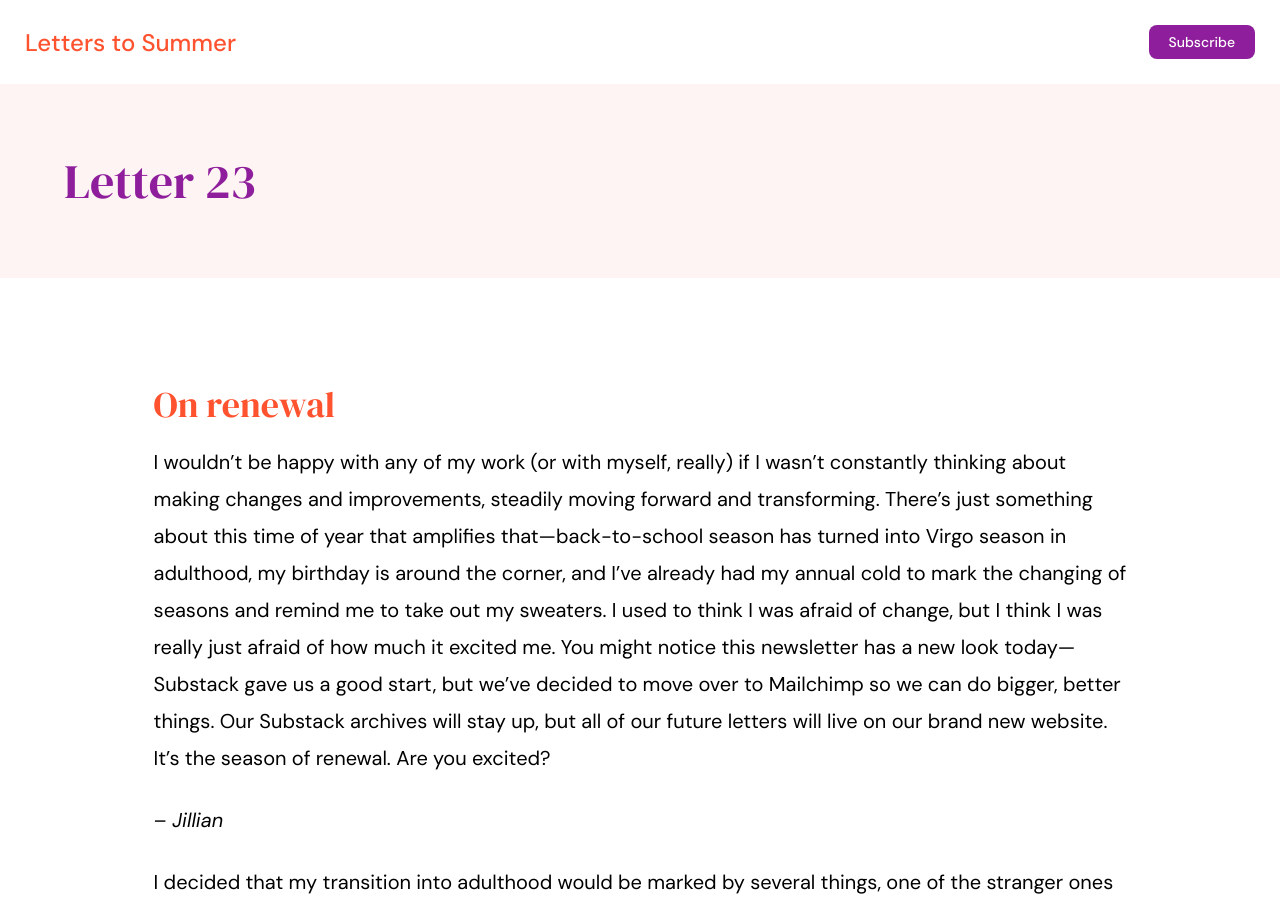
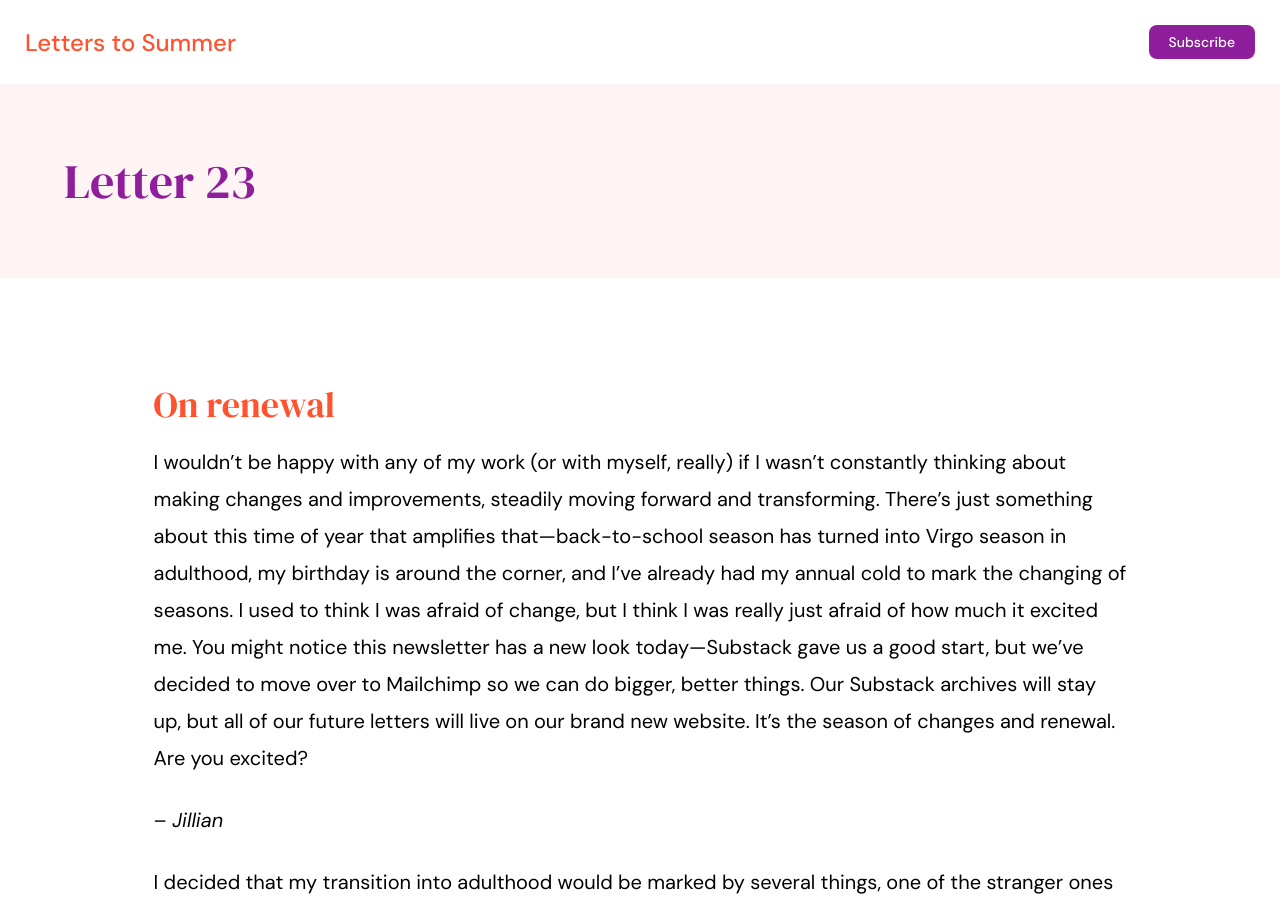
Before and after one commit to jilliangmeehan/letters-to-summer, a Jekyll site: the page built from _posts/2019-10-09-23.md, in a window 1280 px wide and 900 px high. Built offline with Jekyll 4.4.1, drawn with Linux system fonts in a browser that asks for light colours; comment, search, counter and statistics services are not loaded.

Commit message:
Update 2019-10-09-23.md

```diff
--- a/_posts/2019-10-09-23.md
+++ b/_posts/2019-10-09-23.md
@@ -9,7 +9,7 @@ tags: [music, podcast, article]
 
 ## On renewal
 
-I wouldn't be happy with any of my work (or with myself, really) if I wasn't constantly thinking about making changes and improvements, steadily moving forward and transforming. There's just something about this time of year that amplifies that—back-to-school season has turned into Virgo season in adulthood, my birthday is around the corner, and I've already had my annual cold to mark the changing of seasons and remind me to take out my sweaters. I used to think I was afraid of change, but I think I was really just afraid of how much it excited me. You might notice this newsletter has a new look today—Substack gave us a good start, but we've decided to move over to Mailchimp so we can do bigger, better things. Our Substack archives will stay up, but all of our future letters will live on our brand new website. It's the season of renewal. Are you excited?
+I wouldn't be happy with any of my work (or with myself, really) if I wasn't constantly thinking about making changes and improvements, steadily moving forward and transforming. There's just something about this time of year that amplifies that—back-to-school season has turned into Virgo season in adulthood, my birthday is around the corner, and I've already had my annual cold to mark the changing of seasons. I used to think I was afraid of change, but I think I was really just afraid of how much it excited me. You might notice this newsletter has a new look today—Substack gave us a good start, but we've decided to move over to Mailchimp so we can do bigger, better things. Our Substack archives will stay up, but all of our future letters will live on our brand new website. It's the season of changes and renewal. Are you excited?
 
 – _Jillian_
 
```
